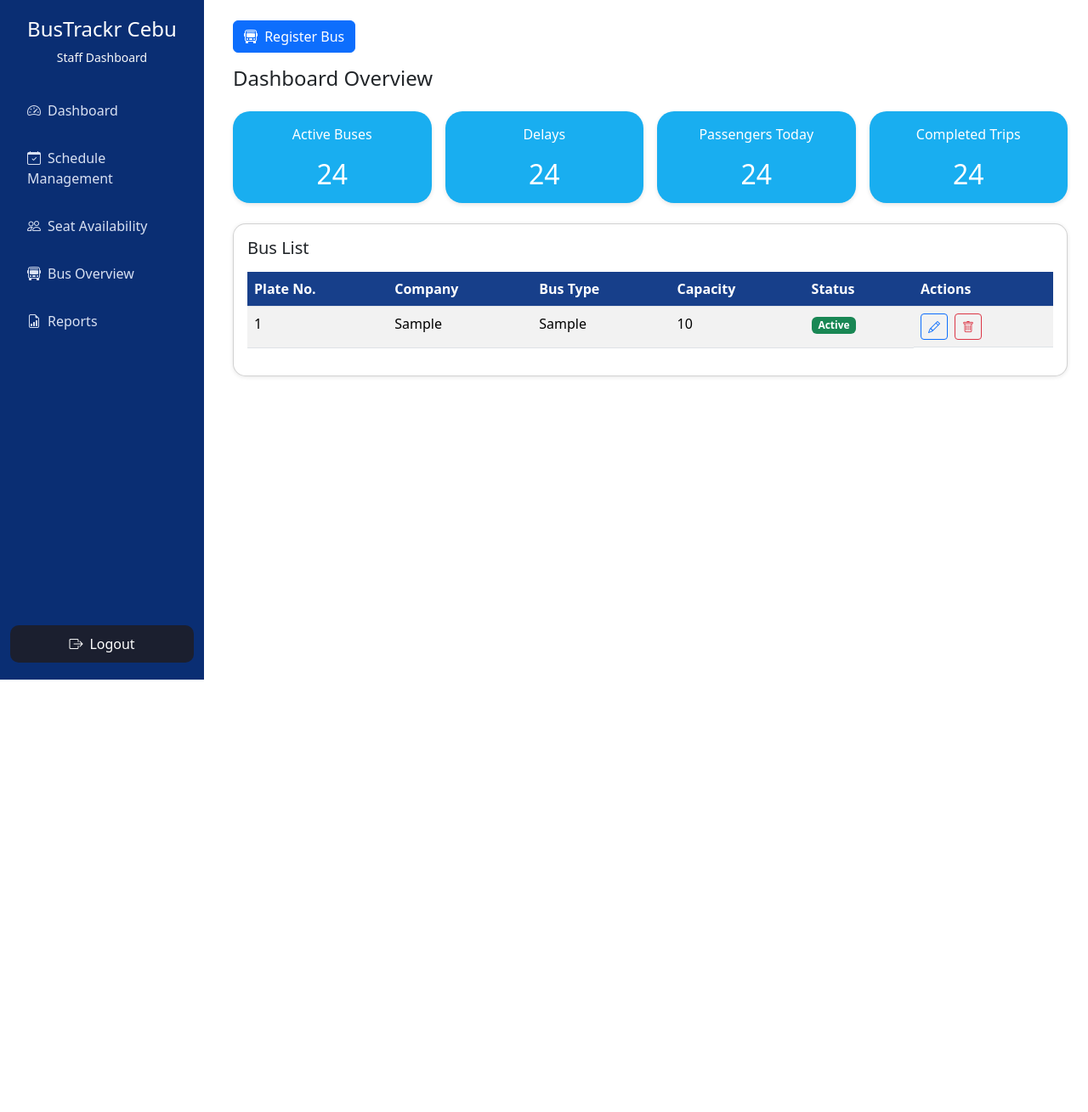
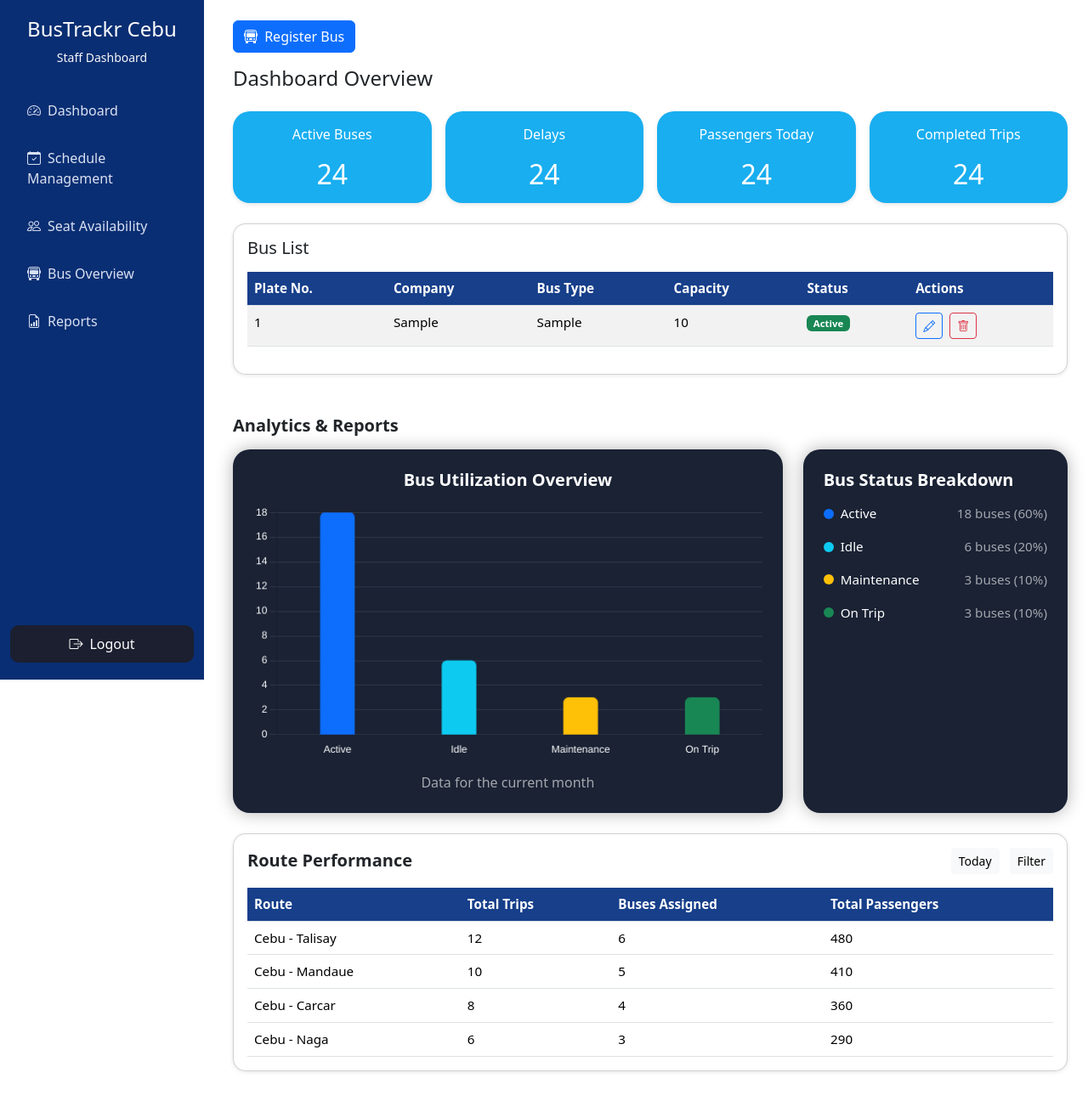
Before and after one commit to shwalalala/bustrackr-project-decoy, a Django app: template bustrackr_system/templates/bustrackr_app/admin_dashboard.html in a window 1280 px wide. Shown: the whole page at 85% size. Before the commit the page ends 800 px from the top, so only its background shows below. Run offline with Django 5.2, Linux system fonts and the light colour scheme; the template is opened without the code that fills it: most values are stand-ins (such as "Sample title", 1, 10 or a date in 2020); style sheets or scripts are compiled from the project's sources.

Commit message:
dashboard admin

```diff
--- a/bustrackr_system/templates/bustrackr_app/admin_dashboard.html
+++ b/bustrackr_system/templates/bustrackr_app/admin_dashboard.html
@@ -6,35 +6,33 @@
   <meta name="viewport" content="width=device-width, initial-scale=1.0">
   <title>BusTrackr Cebu - Admin Dashboard</title>
 
-  <!-- Bootstrap -->
   <link href="https://cdn.jsdelivr.net/npm/bootstrap@5.3.3/dist/css/bootstrap.min.css" rel="stylesheet">
   <link rel="stylesheet" href="https://cdn.jsdelivr.net/npm/bootstrap-icons@1.11.3/font/bootstrap-icons.css">
 
-  <!-- Custom Styles -->
   <link rel="stylesheet" href="{% static 'bustrackr_app/css/output.css' %}">
   <link rel="stylesheet" href="{% static 'bustrackr_app/css/dashboard_common.css' %}">
+  <link rel="stylesheet" href="{% static 'bustrackr_app/css/pie_chart.css' %}">
 </head>
 
 <body class="bg-white">
 
-  <!-- Sidebar -->
   {% include 'components/sidebar.html' %}
 
-  <!-- Alerts -->
   {% include 'components/alerts.html' %}
 
-  <!-- MAIN CONTENT -->
   <div class="main-content p-4">
 
-    <button type="button" class="btn btn-primary mb-3" data-bs-toggle="modal" data-bs-target="#registerBusModal">
-      <i class="bi bi-bus-front me-1"></i> Register Bus
-    </button>
+    <div class="d-flex justify-content-between align-items-center mb-3">
+        <button type="button" class="btn btn-primary" data-bs-toggle="modal" data-bs-target="#registerBusModal">
+            <i class="bi bi-bus-front me-1"></i> Register Bus
+        </button>
+    </div>
 
     {% include 'components/register_bus.html' %}
 
     {% include 'components/dashboard_overview.html' %}
 
-    <div class="card p-3 bus-table">
+    <div class="card p-3 bus-table mb-5">
       <div class="d-flex justify-content-between align-items-center mb-3">
         <h5 class="mb-0">Bus List</h5>
       </div>
@@ -99,16 +97,105 @@
         </tbody>
       </table>
     </div>
-  </div>
 
-  <!-- INCLUDE MODALS -->
-  {% include 'components/modals/edit_bus_modal.html' %}
+    <h5 class="fw-bold mb-3">Analytics & Reports</h5>
+
+    <div class="row align-items-stretch">
+        <div class="col-md-8 mb-4 d-flex">
+          <div class="card-stat-chart p-4 text-center flex-fill h-100">
+            <h5 class="fw-semibold mb-3 text-white">Bus Utilization Overview</h5>
+            <canvas id="busUtilizationBar"></canvas>
+            <p class="mt-3 mb-0 text-white-50">Data for the current month</p>
+          </div>
+        </div>
+
+        <div class="col-md-4 mb-4 d-flex">
+          <div class="card-stat-chart p-4 flex-fill h-100">
+            <h5 class="fw-semibold mb-3 text-white">Bus Status Breakdown</h5>
+
+            <div class="legend-item d-flex align-items-center mb-3">
+              <span class="status-dot bg-primary me-2"></span>
+              <div class="flex-grow-1 text-white">Active</div>
+              <div class="text-white-50">18 buses (60%)</div>
+            </div>
+
+            <div class="legend-item d-flex align-items-center mb-3">
+              <span class="status-dot bg-info me-2"></span>
+              <div class="flex-grow-1 text-white">Idle</div>
+              <div class="text-white-50">6 buses (20%)</div>
+            </div>
+
+            <div class="legend-item d-flex align-items-center mb-3">
+              <span class="status-dot bg-warning me-2"></span>
+              <div class="flex-grow-1 text-white">Maintenance</div>
+              <div class="text-white-50">3 buses (10%)</div>
+            </div>
+
+            <div class="legend-item d-flex align-items-center">
+              <span class="status-dot bg-success me-2"></span>
+              <div class="flex-grow-1 text-white">On Trip</div>
+              <div class="text-white-50">3 buses (10%)</div>
+            </div>
+          </div>
+        </div>
+    </div>
+
+    <div class="card p-3 bus-table mb-4">
+        <div class="d-flex justify-content-between align-items-center mb-3">
+          <h5 class="mb-0 fw-semibold">Route Performance</h5>
+          <div>
+            <button class="btn btn-light btn-sm me-2">Today</button>
+            <button class="btn btn-light btn-sm">Filter</button>
+          </div>
+        </div>
+
+        <table class="table mb-0">
+          <thead>
+            <tr>
+              <th>Route</th>
+              <th>Total Trips</th>
+              <th>Buses Assigned</th>
+              <th>Total Passengers</th>
+            </tr>
+          </thead>
+          <tbody>
+            <tr>
+              <td>Cebu - Talisay</td>
+              <td>12</td>
+              <td>6</td>
+              <td>480</td>
+            </tr>
+            <tr>
+              <td>Cebu - Mandaue</td>
+              <td>10</td>
+              <td>5</td>
+              <td>410</td>
+            </tr>
+            <tr>
+              <td>Cebu - Carcar</td>
+              <td>8</td>
+              <td>4</td>
+              <td>360</td>
+            </tr>
+            <tr>
+              <td>Cebu - Naga</td>
+              <td>6</td>
+              <td>3</td>
+              <td>290</td>
+            </tr>
+          </tbody>
+        </table>
+    </div>
+
+  </div> {% include 'components/modals/edit_bus_modal.html' %}
   {% include 'components/modals/confirm_save_modal.html' %}
   {% include 'components/modals/confirm_register_bus_modal.html' %}
   {% include 'components/modals/confirm_delete_bus_modal.html' %}
 
-  <!-- Bootstrap JS -->
   <script src="https://cdn.jsdelivr.net/npm/bootstrap@5.3.3/dist/js/bootstrap.bundle.min.js"></script>
+
+  <script src="https://cdn.jsdelivr.net/npm/chart.js"></script>
+  <script src="{% static 'bustrackr_app/js/chart.js' %}"></script>
 
   <script>
     // EDIT BUS MODAL
--- a/bustrackr_system/templates/components/sidebar.html
+++ b/bustrackr_system/templates/components/sidebar.html
@@ -16,7 +16,7 @@
         <i class="bi bi-people-fill me-2"></i>User Management
       </a>
       <a href="{% url 'bus_management' %}" class="nav-link {% if request.path == '/bus-schedule/' %}active{% endif %}">
-        <i class="bi bi-calendar3 me-2"></i>Bus Schedule
+        <i class="bi bi-calendar3 me-2"></i>Bus Management
       </a>
       <a href="{% url 'seat_availability' %}" class="nav-link {% if request.path == '/seat-availability/' %}active{% endif %}">
         <i class="bi bi-people me-2"></i>Seat Availability
```
